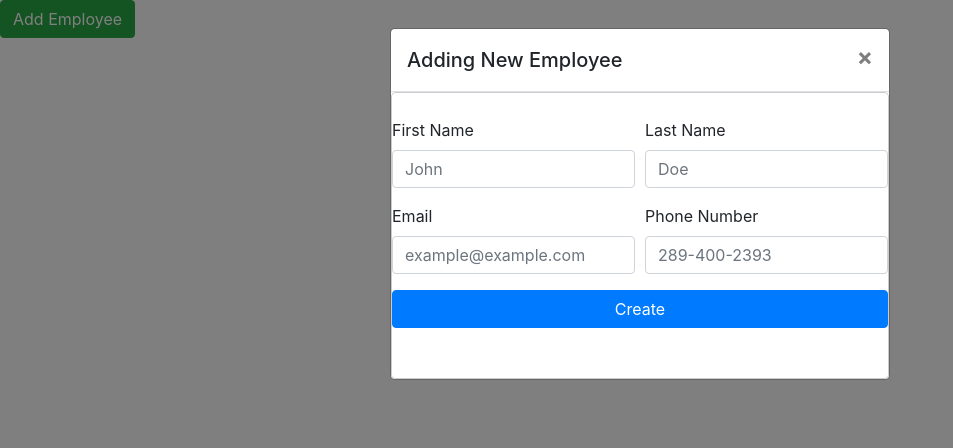
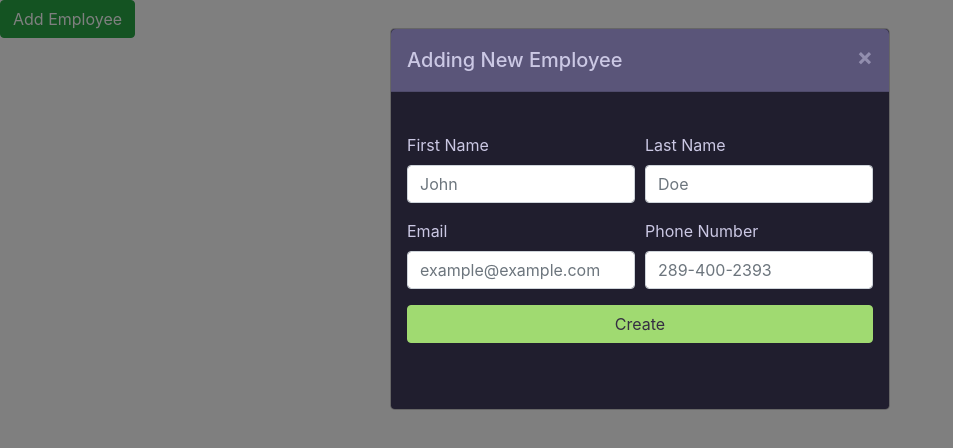
Before and after one commit to CSC207-TLI-TBTEENS/ftms-tbteens-frontend, a React (Create React App) app: page / in a window 1280 px wide. Both pictures are taken after a click on the button "Add Employee". Shown: the top 448 px of the page, without its empty margins (0-953 px from the left). Built offline with nearby package versions, Linux system fonts and the light colour scheme.

Commit message:
Styled the form

```diff
--- a/src/App.js
+++ b/src/App.js
@@ -17,7 +17,7 @@ class App extends Component {
               <span aria-hidden="true">&times;</span>
               </button>
             </div>
-            <div className="modal-content">
+            <div className="modal-body">
               <EmployeeForm/>
             </div>
             </div>
--- a/src/Employees/EmployeeForm.js
+++ b/src/Employees/EmployeeForm.js
@@ -33,7 +33,6 @@ class EmployeeForm extends Component {
             <div className="container">
 	        <div className="row align-items-center justify-content-center h-100">
             <div className="popup-form">
-
                 <form onSubmit={this.handleSubmit}>
                     <div className="form-row">
                         <div className="form-group col-md-6">
@@ -89,7 +88,7 @@ class EmployeeForm extends Component {
                     </div>
                     <button
                         type="submit"
-                        className="btn btn-primary btn-block"
+                        className="btn btn-submit btn-block"
                     >
                     Create
                     </button>
--- a/src/index.css
+++ b/src/index.css
@@ -17,3 +17,30 @@ code {
   margin-top: 25px;
   margin-bottom: 50px;
 }
+
+.btn-submit {
+  background-color: rgb(160, 218, 113);
+  border-color: rgb(160, 218, 113);
+  color: rgb(53, 46, 66);
+}
+
+.btn-submit:hover, .btn-submit:focus {
+  background-color: rgb(130, 179, 91);
+  border-color: rgb(130, 179, 91);
+  color: rgb(53, 46, 66);
+}
+
+.modal-header {
+  background-color: rgb(90, 85, 121);
+  border-color: rgb(79, 75, 107);
+  color: rgb(203, 200, 228);
+}
+.modal-content {
+  background-color: rgb(32, 30, 46);
+  color: rgb(203, 200, 228);
+}
+
+.close {
+  color: rgb(203, 200, 228);
+  text-shadow: none;
+}
```
